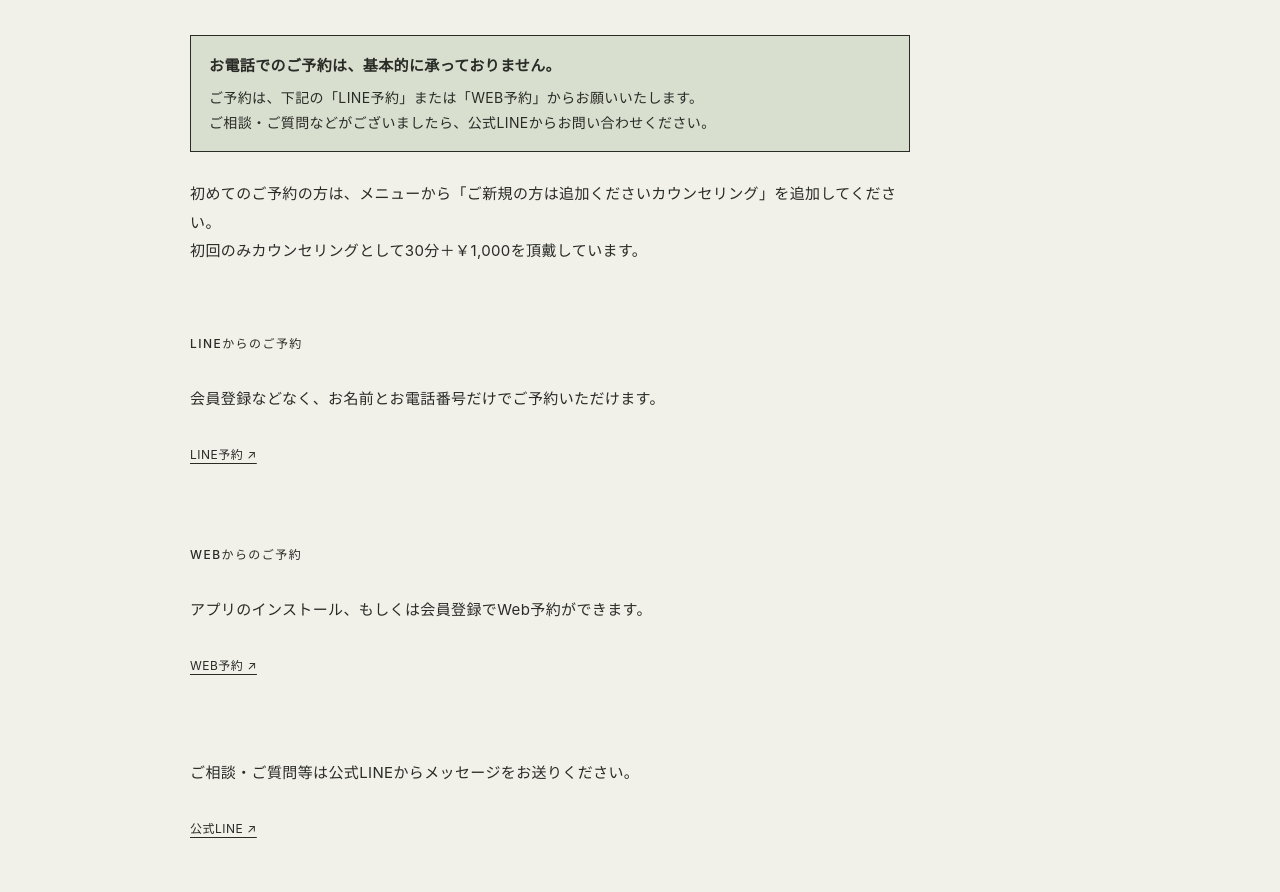
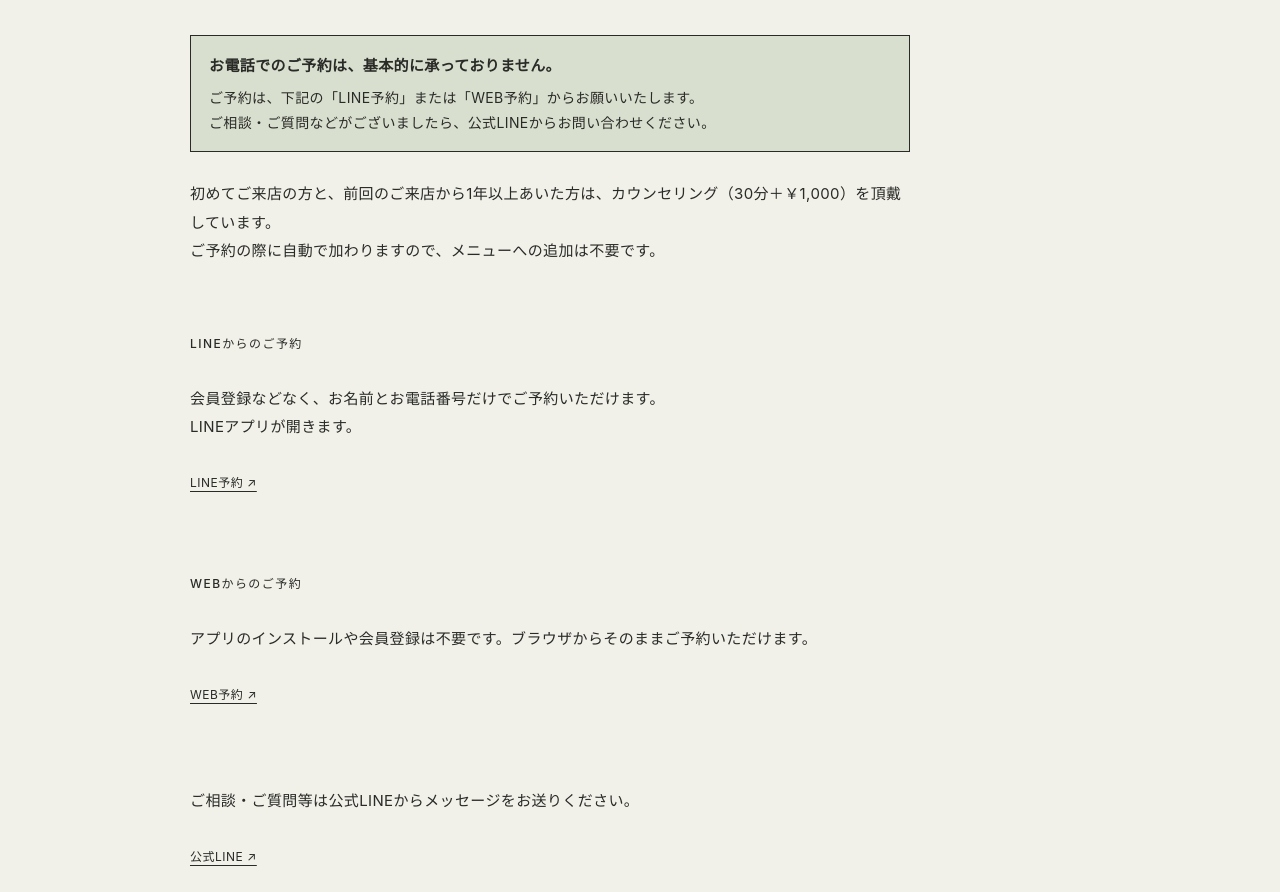
Before and after one commit to pepelmocohair/pepelmoco-site, a plain HTML site: page reservation.html in a window 1280 px wide. Shown: the part 205-1097 px from the top of the page. Drawn offline with Linux system fonts and the light colour scheme.

Commit message:
予約ページのLINE予約・WEB予約を自社予約システムへ切り替え (#3)
* Point the reservation page to the new booking system (WIP: WEB URL placeholder)

Co-Authored-By: Claude Opus 5.5 <noreply@anthropic.com>
Claude-Session: https://claude.ai/code/session_011bNS8qSGRH95zA9uUNoczP

* Use the production customer WEB URL on the reservation page

Co-Authored-By: Claude Opus 5.5 <noreply@anthropic.com>
Claude-Session: https://claude.ai/code/session_011bNS8qSGRH95zA9uUNoczP

* Describe the automatic counseling on the reservation page

Co-Authored-By: Claude Opus 5.5 <noreply@anthropic.com>
Claude-Session: https://claude.ai/code/session_011bNS8qSGRH95zA9uUNoczP

---------

Co-authored-by: Claude <noreply@anthropic.com>

```diff
--- a/reservation.html
+++ b/reservation.html
@@ -25,21 +25,21 @@
         <p><strong>お電話でのご予約は、基本的に承っておりません。</strong></p>
         <p>ご予約は、下記の「LINE予約」または「WEB予約」からお願いいたします。<br>ご相談・ご質問などがございましたら、公式LINEからお問い合わせください。</p>
       </div>
-      <p>初めてのご予約の方は、メニューから「ご新規の方は追加くださいカウンセリング」を追加してください。<br>初回のみカウンセリングとして30分＋￥1,000を頂戴しています。</p>
+      <p>初めてご来店の方と、前回のご来店から1年以上あいた方は、カウンセリング（30分＋￥1,000）を頂戴しています。<br>ご予約の際に自動で加わりますので、メニューへの追加は不要です。</p>
     </section>
 
     <section class="section" aria-labelledby="line-reservation-title">
       <h2 class="section-title" id="line-reservation-title">LINEからのご予約</h2>
-      <p>会員登録などなく、お名前とお電話番号だけでご予約いただけます。</p>
-      <!-- LINE予約URL: 旧予約ページのリンク先を使用。 -->
-      <a class="text-link" href="https://stekina.com/profile/6R3D-VZUK?stype=lp">LINE予約 ↗</a>
+      <p>会員登録などなく、お名前とお電話番号だけでご予約いただけます。<br>LINEアプリが開きます。</p>
+      <!-- LINE予約URL: 自社予約システムの本番LIFF（2026-11-20 切替）。 -->
+      <a class="text-link" href="https://liff.line.me/1656751811-qc0cW4hN">LINE予約 ↗</a>
     </section>
 
     <section class="section" aria-labelledby="web-reservation-title">
       <h2 class="section-title" id="web-reservation-title">WEBからのご予約</h2>
-      <p>アプリのインストール、もしくは会員登録でWeb予約ができます。</p>
-      <!-- WEB予約URL: 旧予約ページのリンク先を使用。 -->
-      <a class="text-link" href="https://stekina.com/reserve/6R3D-VZUK/menu">WEB予約 ↗</a>
+      <p>アプリのインストールや会員登録は不要です。ブラウザからそのままご予約いただけます。</p>
+      <!-- WEB予約URL: 自社予約システムの本番お客様WEB（2026-11-20 切替）。 -->
+      <a class="text-link" href="https://script.google.com/macros/s/AKfycbxaBKF6FseTJAOIZ5pzadEMOfi1udWQl1DPZ8NWLRkfMJle2_G4McAa7yOUPX-2YVmO/exec">WEB予約 ↗</a>
     </section>
 
     <section class="section" aria-label="ご相談・ご質問">
```
